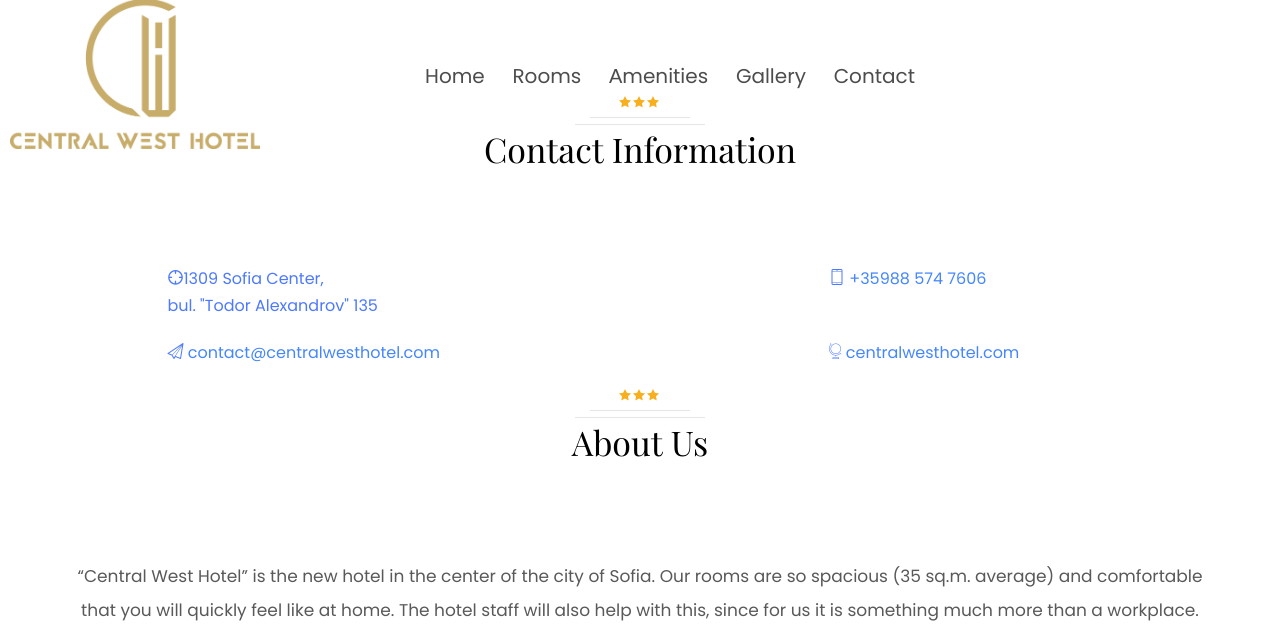
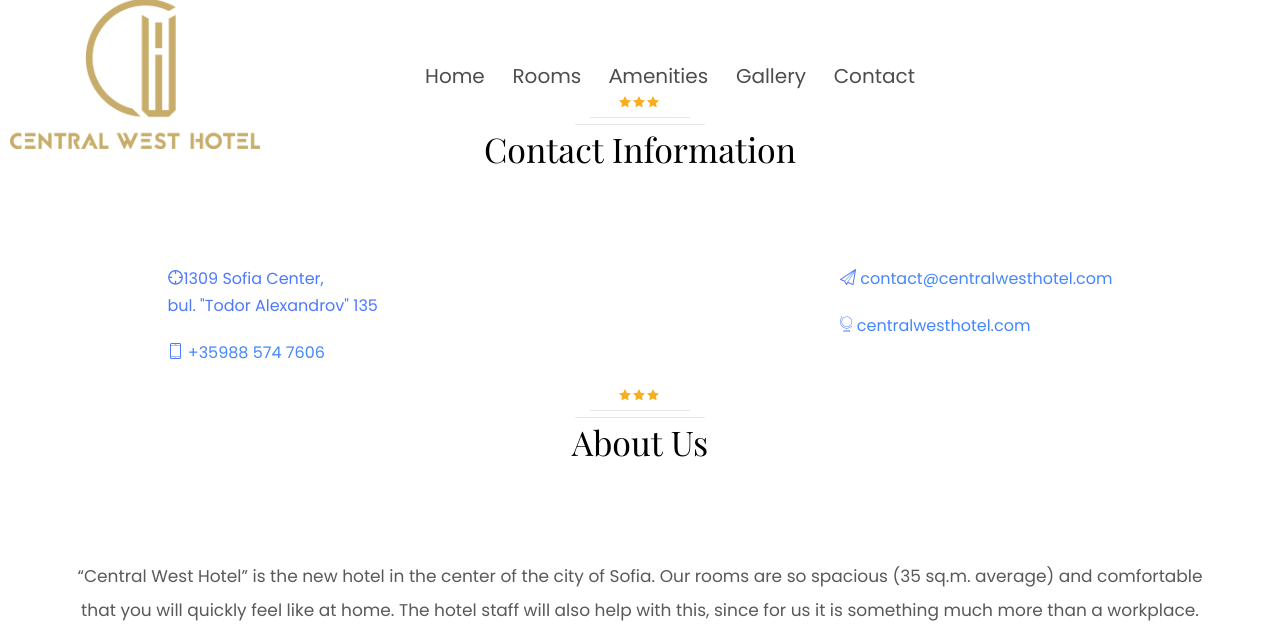
Before and after one commit to joro2404/schoolproject, a PHP site: page /contact.html in a window 1280 px wide. Shown: the part 69-695 px from the top of the page. Run offline with PHP 8.4, Linux system fonts and the light colour scheme; some libraries are stand-ins or nearby versions; some web fonts are replaced.

Commit message:
final version...

```diff
--- a/contact.html
+++ b/contact.html
@@ -111,23 +111,15 @@
 						<h2 >Contact Information</h2>
 					</div>
 					<div class="col-md-10 col-md-offset-1 animate-box">
+						<div class="contacts">
+							<p style="font-size:16px;color: #4d79ff"><span><i class="icon-location-2"></i></span>1309 Sofia Center,<br>bul. "Todor Alexandrov" 135</p>
+							<p style="font-size:16px;color: #4d79ff"><span><i class="icon-phone3"></i></span> <a >+35988 574 7606</a></p>
+						</div>
+						<div class="contacts">
+							<p style="font-size:16px;color: #4d79ff"><span><i class="icon-paperplane"></i></span> <a >contact@centralwesthotel.com</a></p>
+							<p style="font-size:16px;color: #4d79ff"><span><i class="icon-globe"></i></span> <a>centralwesthotel.com</a></p>
+						</div>
 
-						<div style="clear:both">
-							<div style="float:left; width:60%">
-								<p style="font-size:16px;color: #4d79ff"><span><i class="icon-location-2"></i></span>1309 Sofia Center,<br>bul. "Todor Alexandrov" 135</p>
-							</div>
-							<div  style="float:right; width:30%">
-								<p style="font-size:16px;color: #4d79ff"><span><i class="icon-phone3"></i></span> <a >+35988 574 7606</a></p>
-							</div>
-						</div>
-						<div style="clear: both;">
-							<div style="float:left; width:60%">
-								<p style="font-size:16px;color: #4d79ff"><span><i class="icon-paperplane"></i></span> <a >contact@centralwesthotel.com</a></p>
-							</div>
-							<div style="float:right; width:30%" id = "about-us">
-								<p style="font-size:16px;color: #4d79ff"><span><i class="icon-globe"></i></span> <a>centralwesthotel.com</a></p>
-							</div>
-						</div>
 					</div>
 
 					<div class="col-md-6 col-md-offset-3 text-center colorlib-heading animate-box">
--- a/css/responsive.css
+++ b/css/responsive.css
@@ -36,9 +36,14 @@
 .header_site{
     text-align:center;
 }
-.js-colorlib-nav-toggle{
-    margin-top:80px;
+.colorlib-nav-white{
+    margin-top:80px!important;
 }
+.contacts{
+    float:initial!important;
+    text-align: center;
+}
+
 @media only screen and (min-width:800px) {
     .links{
         display:block;
@@ -46,6 +51,15 @@
         text-align:center;
         margin-top:80px!important;
         margin-left:60px!important;
+    }
+    .contacts{
+        text-align: initial;
+    }
+    .contacts:nth-child(1){
+        float:left!important;
+    }
+    .contacts:nth-child(2){
+        float:right!important;
     }
     .icons{
         margin-top:-25px;
```
Also changed, not shown: contactBG.html (+8 -16 lines).
